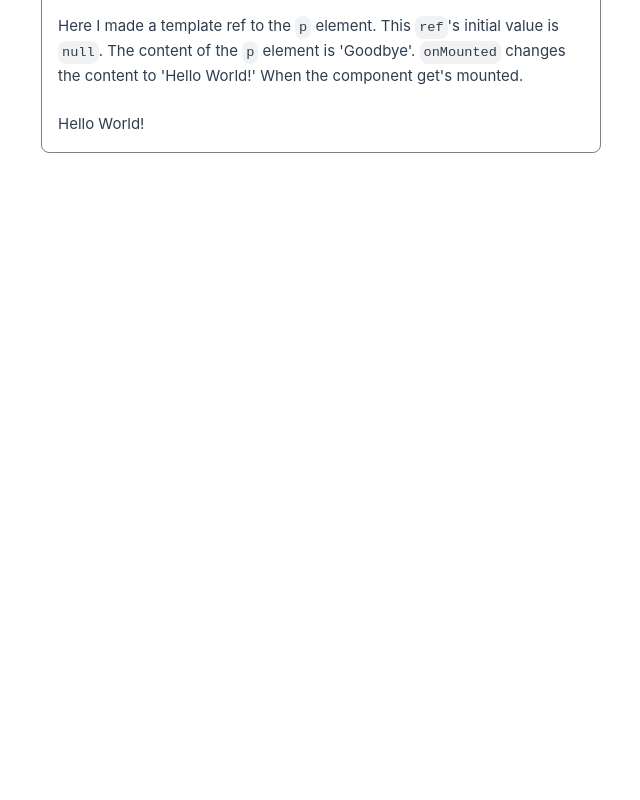
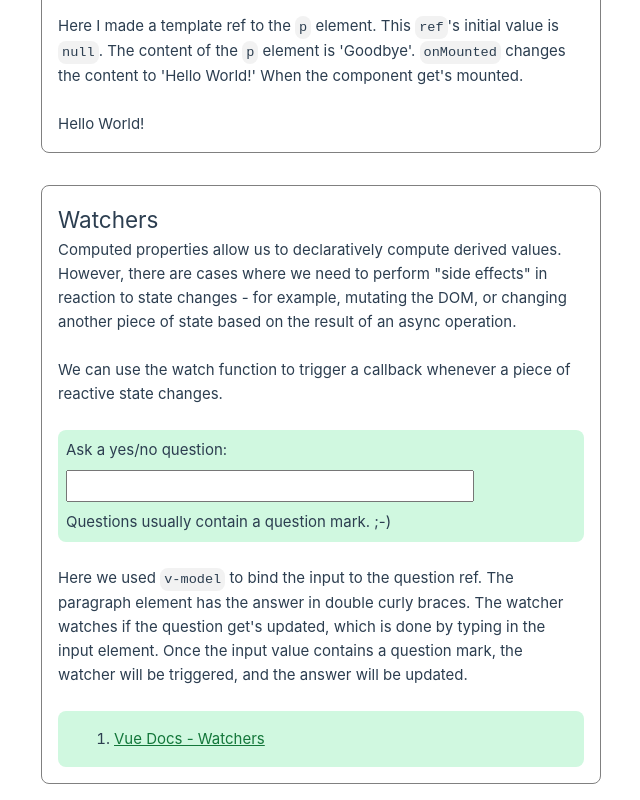
Before and after one commit to lisagjh/lekkerweer, a Vue app: page / in a window 1280 px wide. Shown: the part 2364-3164 px from the top of the page, without its empty margins (319-959 px from the left). Before the commit the page ends 2533 px from the top, so only its background shows below. Built offline with nearby package versions, Linux system fonts and the light colour scheme.

Commit message:
tutorial wip

```diff
--- a/src/App.vue
+++ b/src/App.vue
@@ -5,6 +5,7 @@
   import Todo from './components/Todo.vue'
   import TypingText from './components/TypingText.vue'
   import Lifecycle from './components/Lifecycle.vue'
+import Watchers from './components/Watchers.vue'
 </script>
 
 <template>
@@ -16,6 +17,7 @@
       <Todo />
       <Computed />
       <Lifecycle />
+      <Watchers />
     </div>
   </main>
 </template>
--- /dev/null
+++ b/src/components/Watchers.vue
@@ -0,0 +1,79 @@
+<script setup>
+import { ref, watch } from 'vue'
+
+const question = ref('')
+const answer = ref('Questions usually contain a question mark. ;-)')
+const loading = ref(false)
+
+// watch works directly on a ref
+watch(question, async (newQuestion, oldQuestion) => {
+  if (newQuestion.includes('?')) {
+    loading.value = true
+    answer.value = 'Thinking...'
+    try {
+      const res = await fetch('https://yesno.wtf/api')
+      answer.value = (await res.json()).answer
+    } catch (error) {
+      answer.value = 'Error! Could not reach the API. ' + error
+    } finally {
+      loading.value = false
+    }
+  }
+})
+</script>
+
+<template>
+  <div class="wrapper-comp">
+    <div class="top">
+      <h2>Watchers</h2>
+
+      <p>
+        Computed properties allow us to declaratively compute derived values. However, there are
+        cases where we need to perform "side effects" in reaction to state changes - for example,
+        mutating the DOM, or changing another piece of state based on the result of an async
+        operation.
+        <br />
+        <br />
+        We can use the watch function to trigger a callback whenever a piece of reactive state
+        changes.
+      </p>
+    </div>
+    <div class="example">
+      <p>Ask a yes/no question:</p>
+      <input v-model="question" :disabled="loading" />
+
+      <p>{{ answer }}</p>
+    </div>
+
+    <div>
+      <p>
+        Here we used <code>v-model</code> to bind the input to the question ref. The paragraph
+        element has the answer in double curly braces. The watcher watches if the question get's
+        updated, which is done by typing in the input element. Once the input value contains a
+        question mark, the watcher will be triggered, and the answer will be updated.
+      </p>
+    </div>
+
+    <div class="sources">
+      <ol>
+        <li><a href="https://vuejs.org/guide/essentials/watchers.html">Vue Docs - Watchers</a></li>
+      </ol>
+    </div>
+  </div>
+</template>
+
+<style scoped>
+.example {
+  display: flex;
+  flex-direction: column;
+  gap: 0.5rem;
+  background-color: #d0f8e0;
+  padding: 0.5rem;
+  border-radius: 0.5rem;
+
+  & input {
+    min-height: 2rem;
+    max-width: 80%;
+  }
+}
+</style>
```
